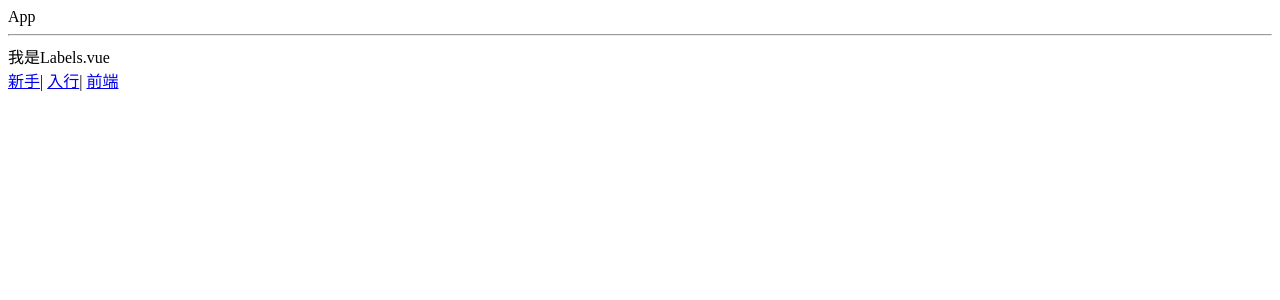
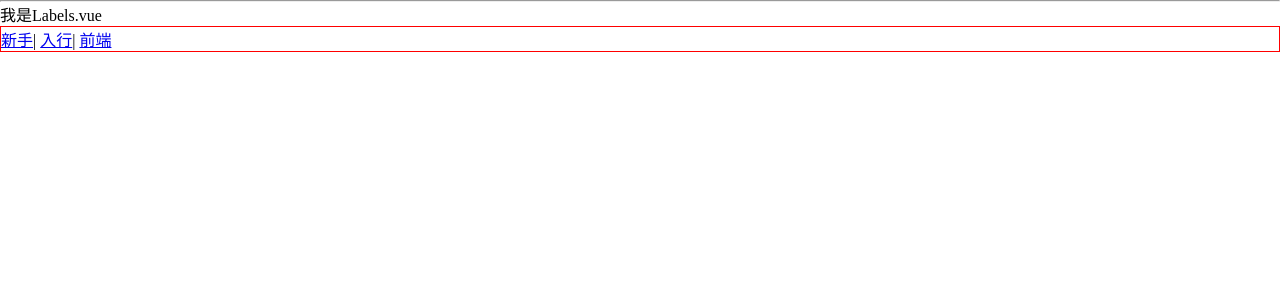
Before and after one commit to CuiLei-document/keep-accounts-, a Vue app: page /#/labels in a window 1280 px wide. Shown: the top 300 px of the page. Built offline with nearby package versions, Linux system fonts and the light colour scheme.

Commit message:
Money 加布局

```diff
--- a/src/App.vue
+++ b/src/App.vue
@@ -1,12 +1,10 @@
 <template>
   <div id="app">
-    App
     <hr>
     <router-view></router-view>
-
   </div>
 </template>
 
 <style lang="scss">
-
+ *{margin:0;padding:0;box-sizing: border-box}
 </style>
--- a/src/components/Nav.vue
+++ b/src/components/Nav.vue
@@ -1,5 +1,5 @@
 <template>
-    <div>
+    <div class="nav">
         <router-link to="/money">新手</router-link>|
         <router-link to="/labels">入行</router-link>|
         <router-link to="/statistics">前端</router-link>
@@ -13,5 +13,7 @@
 </script>
 
 <style lang="scss" scoped>
-
+    .nav{
+        border: 1px solid red;
+    }
 </style>
--- a/src/views/Money.vue
+++ b/src/views/Money.vue
@@ -1,8 +1,9 @@
 <template>
-    <div>
-        我是Money.vue
+    <div class="nav-money">
+        <div class="content">
+            <div>我是Money.vue</div><div>我是Money.vue</div><div>我是Money.vue</div><div>我是Money.vue</div><div>我是Money.vue</div><div>我是Money.vue</div><div>我是Money.vue</div><div>我是Money.vue</div><div>我是Money.vue</div><div>我是Money.vue</div><div>我是Money.vue</div><div>我是Money.vue</div><div>我是Money.vue</div><div>我是Money.vue</div><div>我是Money.vue</div><div>我是Money.vue</div><div>我是Money.vue</div><div>我是Money.vue</div><div>我是Money.vue</div><div>我是Money.vue</div>
+        </div>
         <Nav></Nav>
-
     </div>
 </template>
 
@@ -13,5 +14,14 @@
 </script>
 
 <style lang="scss" scoped>
-
+    .nav-money{
+        border:1px solid blue;
+        display: flex;
+        flex-direction: column;
+        height:100vh
+    }
+    .content{
+        overflow: auto;
+        flex-grow: 1;
+    }
 </style>
```
